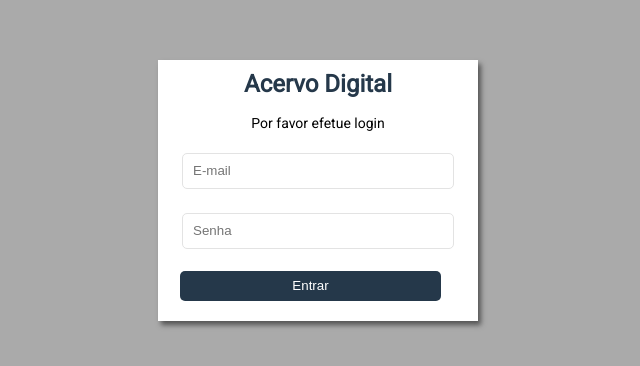
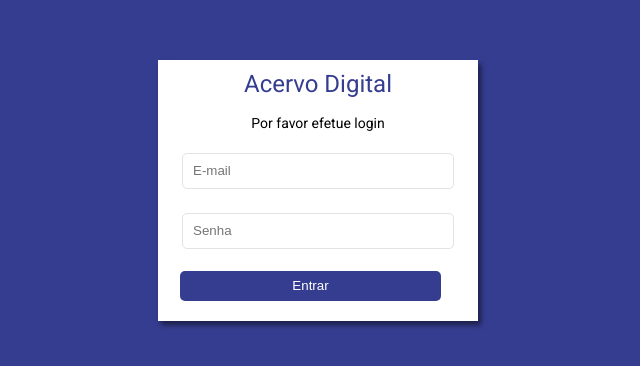
Before and after one commit to JeffersonGibin/acervo-digital, a Next.js app in the folder frontend/: page /login in a window 1280 px wide. Shown: the part 210-576 px from the top of the page, without its empty margins (322-962 px from the left). Built offline with nearby package versions, Linux system fonts and the light colour scheme.

Commit message:
Alterado cor da tela de login

```diff
--- a/frontend/components/Login/Login.style.js
+++ b/frontend/components/Login/Login.style.js
@@ -1,7 +1,7 @@
 import styled from 'styled-components'
 
 const Container = styled.div `
-    background: #AAA;
+    background: #353d90;
     justify-content: center;
     display: flex;
     height: 100vh;
@@ -20,9 +20,8 @@ const Form = styled.div`
 
 const Logo = styled.div`
     text-align:center;
-    font-weight: bold;
     font-size: 24px;
-    color: #25384A;
+    color: #353d90;
 `
 
 const Titulo = styled.div`
@@ -54,7 +53,7 @@ const BoxInput = styled.div`
 
 const BtnEntrar = styled.button`
     border-radius: 5px;
-    background: #25384A;
+    background: #353d90;
     height: 30px;
     padding: 5px;
     color: #FFF;
```
Also changed, not shown: 1 other file (tests, documents, lock files or other folders).
